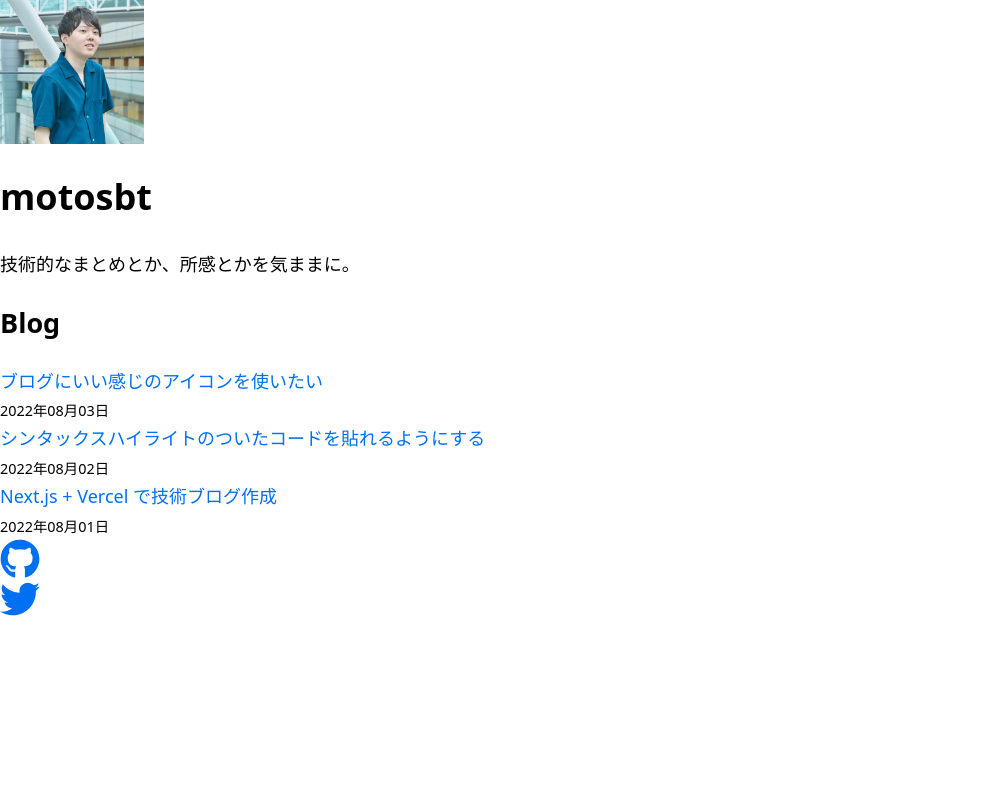
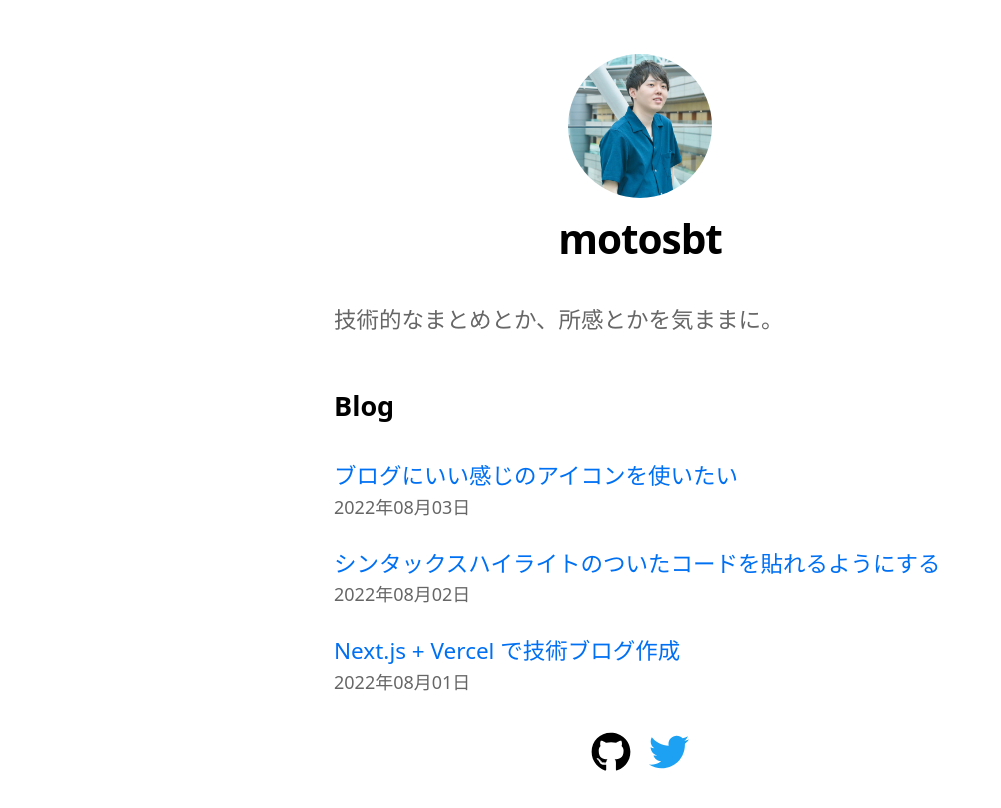
Before and after one commit to moto-sbt/nextjs-blog, a Next.js app: page / in a window 1280 px wide. Shown: the top 808 px of the page, without its empty margins (0-1001 px from the left). Built offline with nearby package versions, Linux system fonts and the light colour scheme.

Commit message:
fix: tailwindcss の purge を content に変更(https://tailwindcss.com/docs/upgrade-guide#configure-content-sources )

```diff
--- a/tailwind.config.js
+++ b/tailwind.config.js
@@ -1,8 +1,7 @@
 /** @type {import('tailwindcss').Config} */
 module.exports = {
   mode: 'jit',
-  purge: ['./pages/**/*.{js,ts,jsx,tsx}', './components/**/*.{js,ts,jsx,tsx}'],
-  content: [],
+  content: ['./pages/**/*.{js,ts,jsx,tsx}', './components/**/*.{js,ts,jsx,tsx}'],
   theme: {
     extend: {},
     colors: {
```
